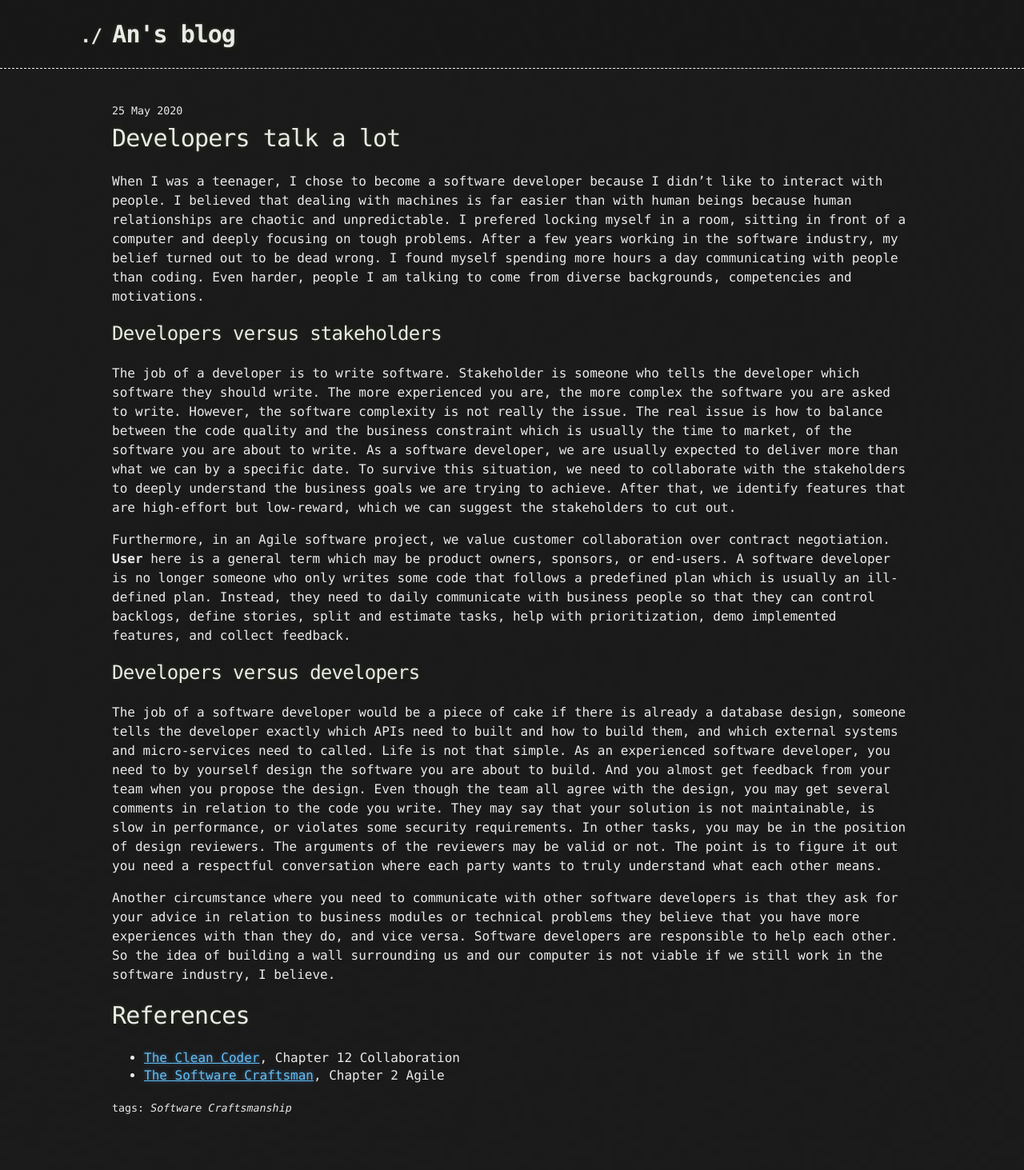
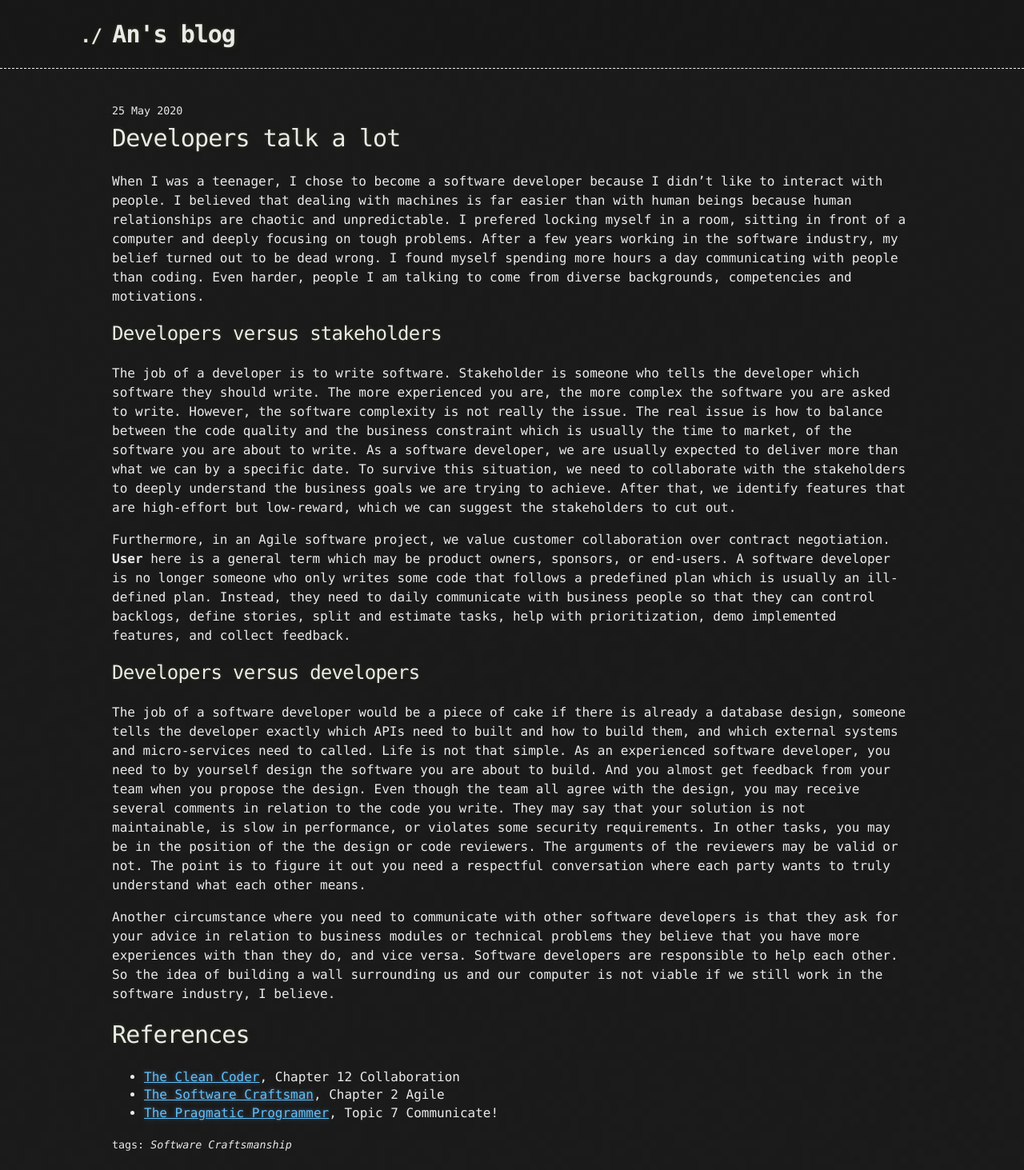
Before and after one commit to anlnt/anlnt.github.io, a Jekyll site: the page built from _posts/2020-05-25-developers-talk-a-lot.markdown, in a window 1280 px wide. Shown: the whole page at 80% size. Built offline with Jekyll 4.4.1, drawn with Linux system fonts in a browser that asks for light colours; before the commit the page ends 1417 px from its top, so only the background shows below that.

Commit message:
Update 2020-05-25-developers-talk-a-lot.markdown

```diff
--- a/_posts/2020-05-25-developers-talk-a-lot.markdown
+++ b/_posts/2020-05-25-developers-talk-a-lot.markdown
@@ -15,7 +15,7 @@ Furthermore, in an Agile software project, we value customer collaboration over
 
 ## Developers versus developers
 
-The job of a software developer would be a piece of cake if there is already a database design, someone tells the developer exactly which APIs need to built and how to build them, and which external systems and micro-services need to called. Life is not that simple. As an experienced software developer, you need to by yourself design the software you are about to build. And you almost get feedback from your team when you propose the design. Even though the team all agree with the design, you may get several comments in relation to the code you write. They may say that your solution is not maintainable, is slow in performance, or violates some security requirements. In other tasks, you may be in the position of design reviewers. The arguments of the reviewers may be valid or not. The point is to figure it out you need a respectful conversation where each party wants to truly understand what each other means.
+The job of a software developer would be a piece of cake if there is already a database design, someone tells the developer exactly which APIs need to built and how to build them, and which external systems and micro-services need to called. Life is not that simple. As an experienced software developer, you need to by yourself design the software you are about to build. And you almost get feedback from your team when you propose the design. Even though the team all agree with the design, you may receive several comments in relation to the code you write. They may say that your solution is not maintainable, is slow in performance, or violates some security requirements. In other tasks, you may be in the position of the the design or code reviewers. The arguments of the reviewers may be valid or not. The point is to figure it out you need a respectful conversation where each party wants to truly understand what each other means.
 
 Another circumstance where you need to communicate with other software developers is that they ask for your advice in relation to business modules or technical problems they believe that you have more experiences with than they do, and vice versa. Software developers are responsible to help each other. So the idea of building a wall surrounding us and our computer is not viable if we still work in the software industry, I believe.
 
@@ -23,3 +23,4 @@ Another circumstance where you need to communicate with other software developer
 
 - [The Clean Coder](https://www.amazon.com/Clean-Coder-Conduct-Professional-Programmers/dp/0137081073), Chapter 12 Collaboration
 - [The Software Craftsman](https://www.amazon.com/Software-Craftsman-Professionalism-Pragmatism-Robert/dp/0134052501), Chapter 2 Agile
+- [The Pragmatic Programmer](https://www.amazon.com/Pragmatic-Programmer-journey-mastery-Anniversary/dp/0135957052), Topic 7 Communicate!
```
